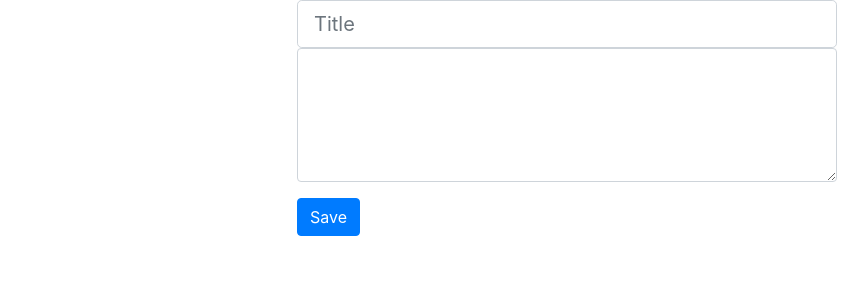
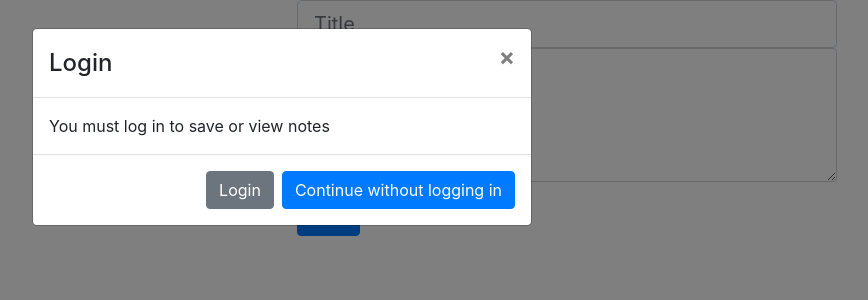
Before and after one commit to mweston6288/PrivateNotes, a React (Create React App) app in the folder client/: page / in a window 1280 px wide. Shown: the top 300 px of the page, without its empty margins (358-1226 px from the left). Built offline with nearby package versions, Linux system fonts and the light colour scheme; no server answers.

Commit message:
Working on a user login component. Added a demo Modal component that loads on start. Will need to make a user database and login process

```diff
--- a/client/src/App.js
+++ b/client/src/App.js
@@ -5,11 +5,13 @@ import Col from "react-bootstrap/Col";
 import NewNote from "./components/newNotes/NewNote";
 import SavedNotes from "./components/savedNotes/SavedNotes"
 import {SavedNotesProvider} from "./utils/SavedNotesContext";
+import Login from "./components/Login/Login"
 
 function App() {
 	return (
 		// Main page contains two columns. The left column will display saved notes.
 		// The right will let users make new notes
+		<>
 			<SavedNotesProvider>
 				<Container>
 					<Row>
@@ -24,6 +26,8 @@ function App() {
 					</Row>
 				</Container>
 			</SavedNotesProvider >
+			<Login/>
+		</>
 	);
 }
 
--- /dev/null
+++ b/client/src/components/Login/Login.js
@@ -0,0 +1,30 @@
+import React, {useState} from "react";
+import Button from "react-bootstrap/Button";
+import Modal from "react-bootstrap/Modal";
+
+function Login(){
+	const [show, setShow] = useState(true);
+
+	const handleClose = () => setShow(false);
+
+	return (
+		// TODO: Create user login context and connect to save button
+		// Add an input field in body
+		// make user database
+		<Modal show={show} onHide={handleClose} backdrop="static" keyboard={false}>
+			<Modal.Header closeButton>
+				<Modal.Title>Login</Modal.Title>
+			</Modal.Header>
+			<Modal.Body>
+				You must log in to save or view notes
+			</Modal.Body>
+			<Modal.Footer>
+				<Button variant="secondary" onClick={handleClose}>
+					Login
+				</Button>
+				<Button variant="primary">Continue without logging in</Button>
+			</Modal.Footer>
+		</Modal>
+	);
+}
+export default Login;
```
Also changed, not shown: 1 other file (tests, documents, lock files or other folders). Lines whose indentation alone changed are shown as unchanged.
